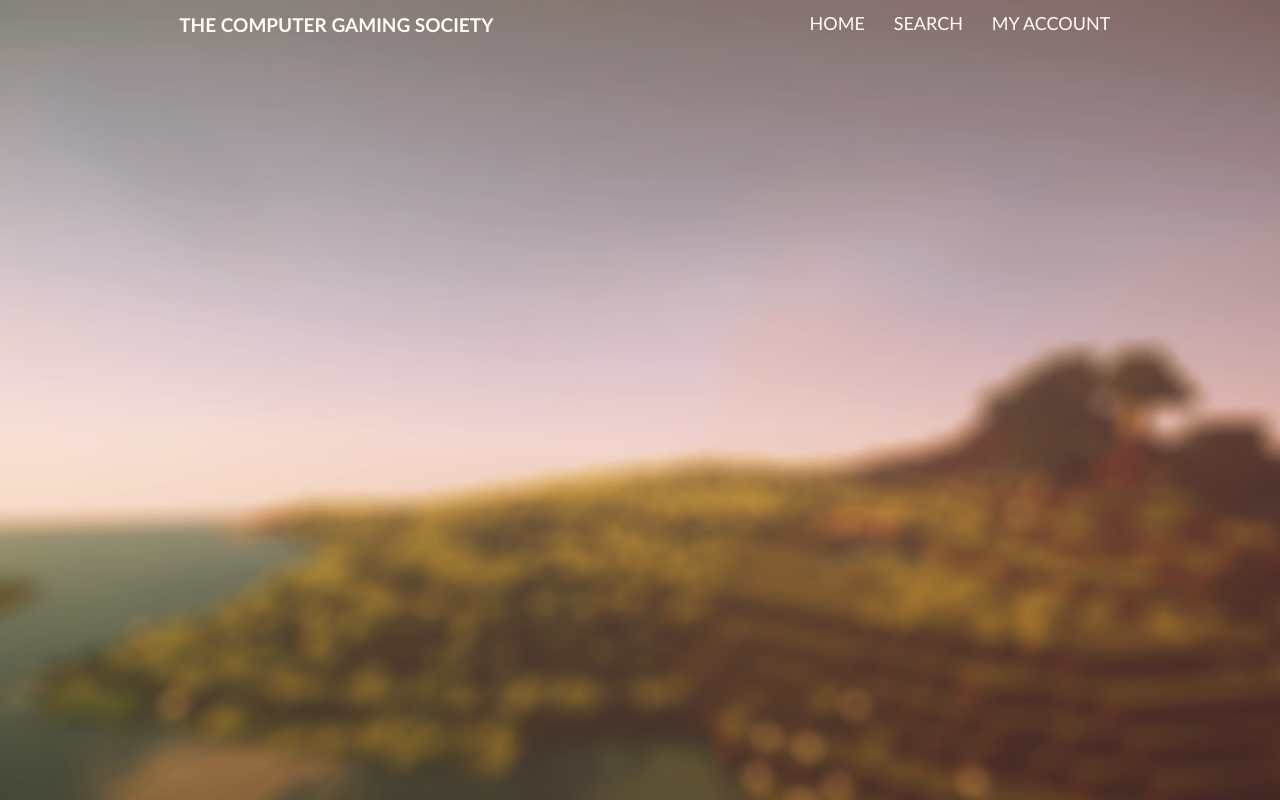
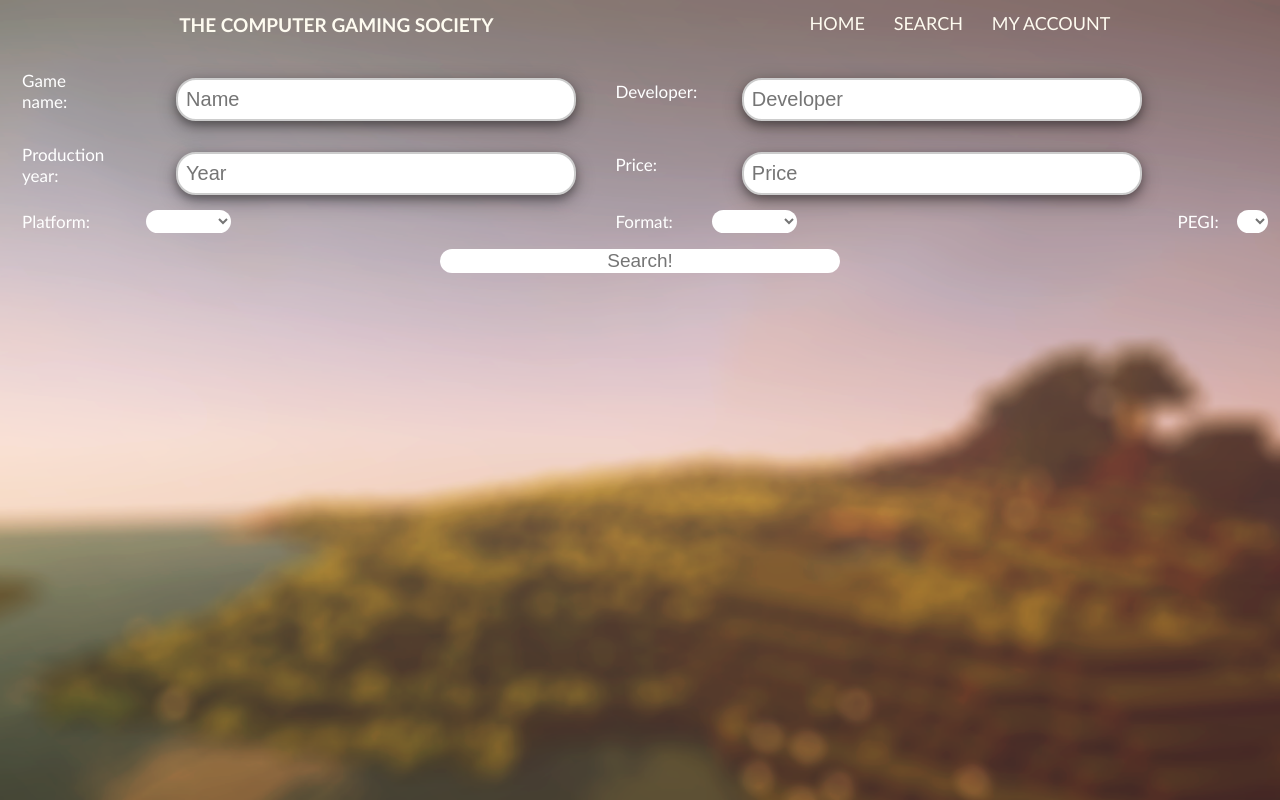
Before and after one commit to Futuramistic/SEG_Lab_Project, a PHP site: page /Search.php in a window 1280 px wide. Run offline with PHP 8.4, Linux system fonts and the light colour scheme; tables that the repository leaves empty hold one stand-in row (values such as "Sample post").

Commit message:
Add Search page
Add implemented Search page. We can search for games using different attributes.

```diff
--- a/SEG Website/Search.php
+++ b/SEG Website/Search.php
@@ -1,3 +1,151 @@
-<?php require("navigation.php")?>
-</body>
-</html>
+<?php require("navigation.php");
+      require("database.php");
+      ?>
+
+<style>
+  input.searchForm{
+    width: 400px;
+    margin-left:30px;
+    margin-right: 10px;
+  }
+  table.center {
+    margin-left:auto;
+    margin-right:auto;
+    justify-content: center;
+  }
+  button.search{
+  	border-radius: 30px;
+  	border:0.1px;
+  	background-color: white;
+  	color:rgb(117,117,117);
+  	font-size: 19px;
+    width: 400px;
+    margin-top: 10px;
+    margin-bottom: 30px;
+  }
+  select.search{
+    border-radius: 30px;
+    border:0.1px;
+    background-color: white;
+    color:rgb(117,117,117);
+  	font-size: 19px;
+  }
+  table.output{
+    border-radius: 15px;
+  	border:0.1px;
+    background-color: white;
+   	color:rgb(117,117,117);
+  }
+  td, th{
+    padding-top: 10px;
+    padding-left: 10px;
+    padding-right: 10px;
+
+  }
+  th.heading{
+    text-align: center;
+    font-size: 19px;
+    font-style: italic;
+  }
+  a {
+    text-decoration: none;
+  }
+</style>
+<div style="text-align:center; ">
+<form action="Search.php" method="get">
+<table class="center" style="text-align: auto;">
+<tr>
+  <td><article class = "innersection"> Game name: </article></td>
+  <td><input  class ="searchForm" type="text" placeholder="Name" name="name" /></td>
+  <td><article class = "innersection"> Developer: </article></td>
+  <td><input  class ="searchForm"  type="text" placeholder="Developer" name="developer" /></td>
+</tr>
+<tr>
+  <td><article class = "innersection"> Production year: </article></td>
+  <td><input  class ="searchForm"  type="text" placeholder="Year" name="year" /></td>
+  <td><article class = "innersection"> Price: </article></td>
+  <td><input  class ="searchForm"  type="text" placeholder="Price" name="price" /></td>
+</tr>
+<tr>
+  <td><article class = "innersection"> Platform: </article></td>
+  <td><select class="search" name="platform">
+  <option></option>
+  <?php
+  $platforms = find_all_games_platforms();
+  while($platform = mysqli_fetch_assoc($platforms))
+  {
+    echo ("<option>{$platform['platform']}</option>");
+  }
+  ?>
+  </select></td>
+  <td><article class = "innersection"> Format: </article></td>
+  <td><select class="search" name="format">
+  <option></option>
+  <?php
+  $formats = find_all_games_fortmats();
+  while($format = mysqli_fetch_assoc($formats))
+  {
+    echo ("<option>{$format['format']}</option>");
+  }
+  ?>
+  </select></td>
+  <td><article class = "innersection"> PEGI: </article></td>
+  <td><select class="search" name="PEGI">
+  <option></option>
+  <?php
+  $PEGIS = find_all_games_PEGI();
+  while($PEGI = mysqli_fetch_assoc($PEGIS))
+  {
+    echo ("<option>{$PEGI['PEGI']}</option>");
+  }
+  ?>
+  </select></td>
+</tr>
+<table>
+<button class="search" type="submit" name="submit" value="1">Search!</button>
+</form>
+</div>
+<?php
+
+  $game = [];
+  $game['name']=$_GET['name'] ?? "";
+  $game['developer']=$_GET['developer'] ?? "";
+  $game['year']=$_GET['year'] ?? "";
+  $game['price']=$_GET['price'] ?? "";
+  $game['platform']=$_GET['platform']?? "";
+  $game['format']=$_GET['format'] ?? "";
+  $game['PEGI']=$_GET['PEGI'] ?? "";
+  $result = find_game($game);
+  if(isset($_GET['submit']))
+  {
+    echo('<table class="center output" style="text-align: center;">');
+    echo('<tr style="text-align: center;"><th class="heading">Available Games</th></tr>');
+    echo("<tr>");
+    echo("<th>Name</th>");
+    echo("<th>Platform</th>");
+    echo("<th>Format</th>");
+    echo("<th>Developer</th>");
+    echo("<th>Year</th>");
+    echo("<th>Price</th>");
+    echo("<th>Age</th>");
+    echo("<th>Rented?</th>");
+    echo("</tr>");
+    while($game = mysqli_fetch_assoc($result))
+    {
+      echo("<tr>");
+      echo("<td>{$game['name']}</td>");
+      echo("<td>{$game['platform']}</td>");
+      echo("<td>{$game['format']}</td>");
+      echo("<td>{$game['developer']}</td>");
+      echo("<td>{$game['year']}</td>");
+      echo("<td>{$game['price']}</td>");
+      echo("<td>{$game['PEGI']}</td>");
+      if($game['rented']==0){echo("<td>Not Rented</td>");}
+      else{echo("<td>Rented/td>");}
+      echo("</tr>");
+    }
+    echo("</table>");
+  }
+  mysqli_free_result($result);
+?>
+<?php require("footer.php") ?>
```
